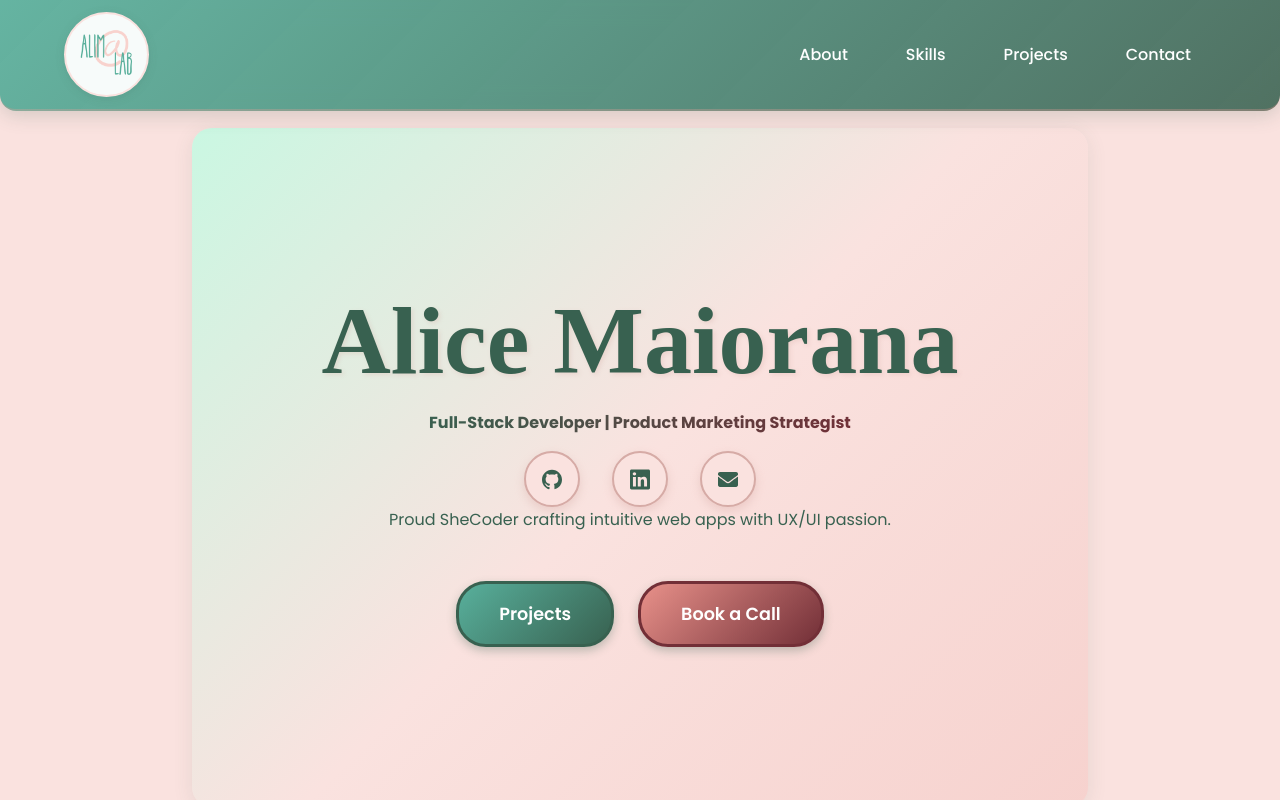
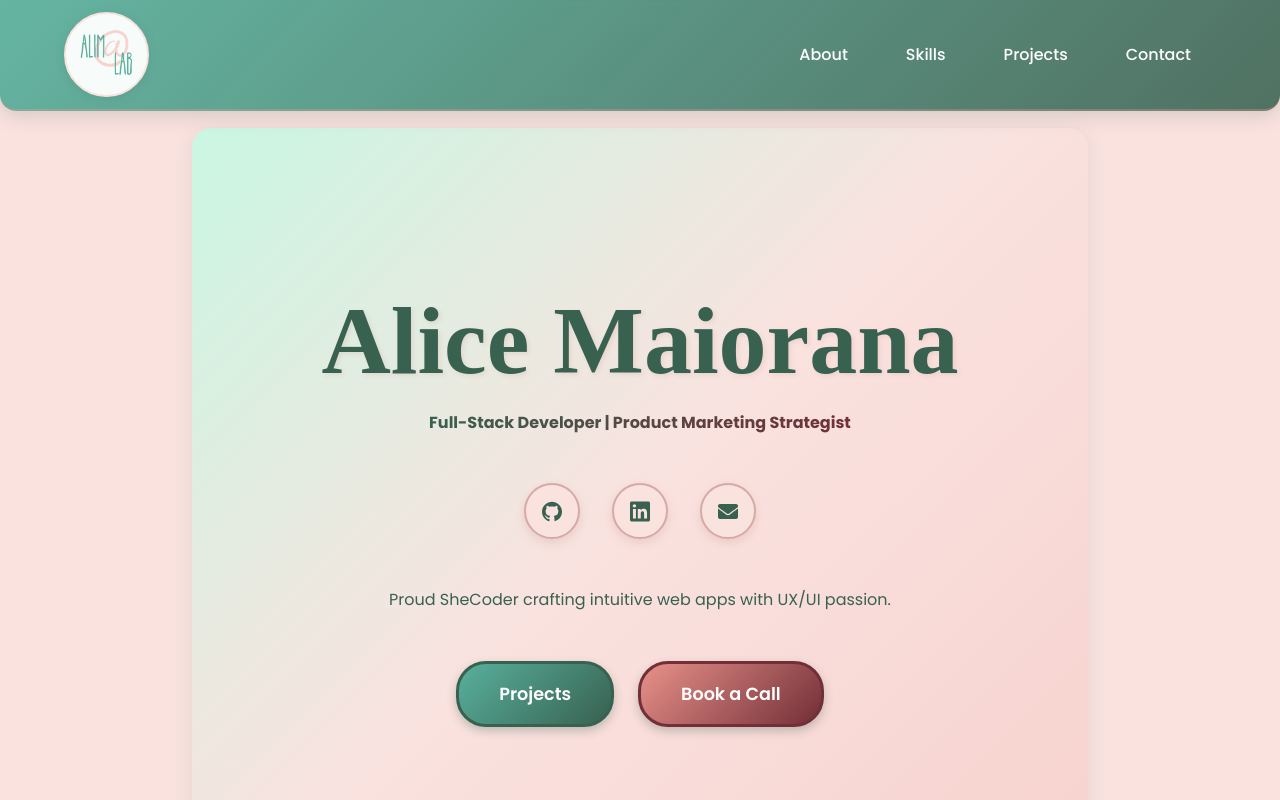
Before and after one commit to alism3/AlimaLab, a React (Vite) app: page / in a window 1280 px wide. Shown: the top 800 px of the page. Built offline with nearby package versions, Linux system fonts and the light colour scheme; a web font is replaced by a local one.

Commit message:
Fix padding

```diff
--- a/src/pages/HomePage.css
+++ b/src/pages/HomePage.css
@@ -722,7 +722,7 @@ main {
   display: flex;
   justify-content: center;
   gap: 2rem;
-  margin: 0 0 0 0; /* Remove top margin, keep only bottom if needed */
+  margin: 2rem 0 3rem 0;
   width: 100%;
 }
 
```
